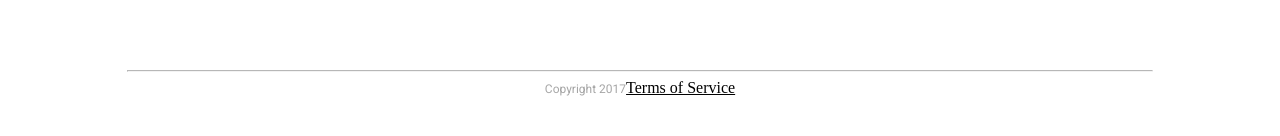
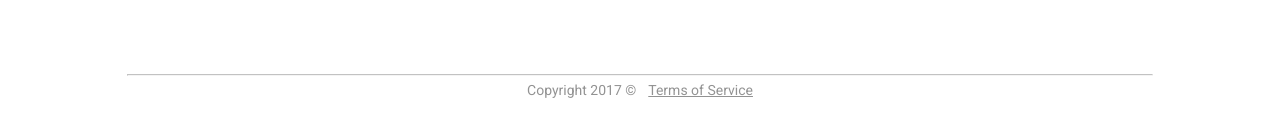
Before and after one commit to AntCas/feie-checker, a React (Create React App) app: page / in a window 1280 px wide. Shown: the part 648-784 px from the top of the page. Built offline with nearby package versions, Linux system fonts and the light colour scheme.

Commit message:
style fix

```diff
--- a/src/components/App.css
+++ b/src/components/App.css
@@ -31,7 +31,7 @@
 
 .App-content {
   width: 100%;
-  height: 80vh;
+  min-height: 80vh;
   margin: auto;
   text-align: left;
 }
@@ -92,12 +92,18 @@
 
 /* Footer Styles */
 .App-footer {
-  margin-bottom: 12px;
+  margin: 12px auto;
+  font-family: Roboto;
+  color: grey;
+  opacity: .85;
+  font-size: 14px;
 }
 
 .App-footer a {
   text-decoration: underline;
   cursor: pointer;
+
+  margin-left: 12px;
 }
 
 .App-footer hr {
@@ -107,8 +113,4 @@
 }
 
 .App-footer span {
-  font-family: Roboto;
-  color: grey;
-  opacity: .7;
-  font-size: 12px;
 }
--- a/src/components/App.js
+++ b/src/components/App.js
@@ -204,7 +204,7 @@ class App extends Component {
         </div>
         <div className="App-footer">
           <hr />
-          <span>Copyright 2017</span>
+          <span>Copyright 2017 &copy;</span>
           <a onClick={ this.toggleTermsOfService }>Terms of Service</a>
         </div>
      </div>
```
